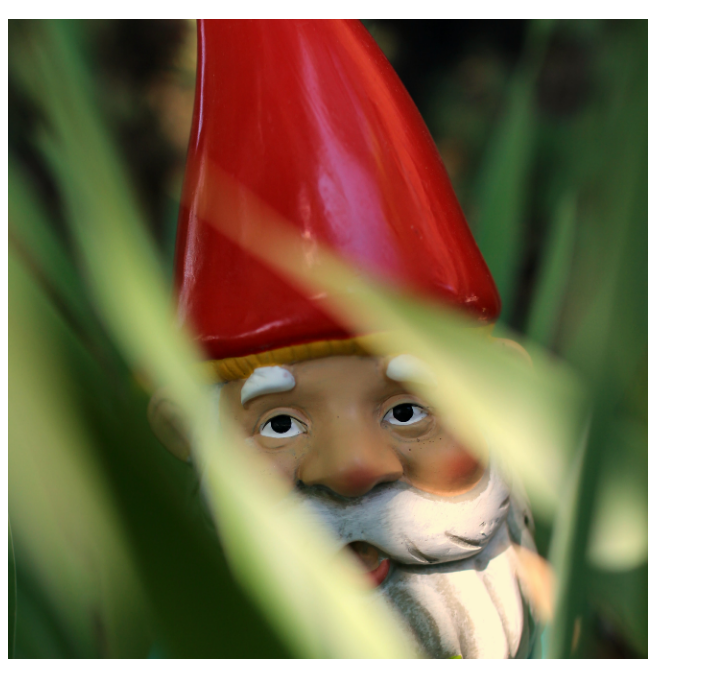
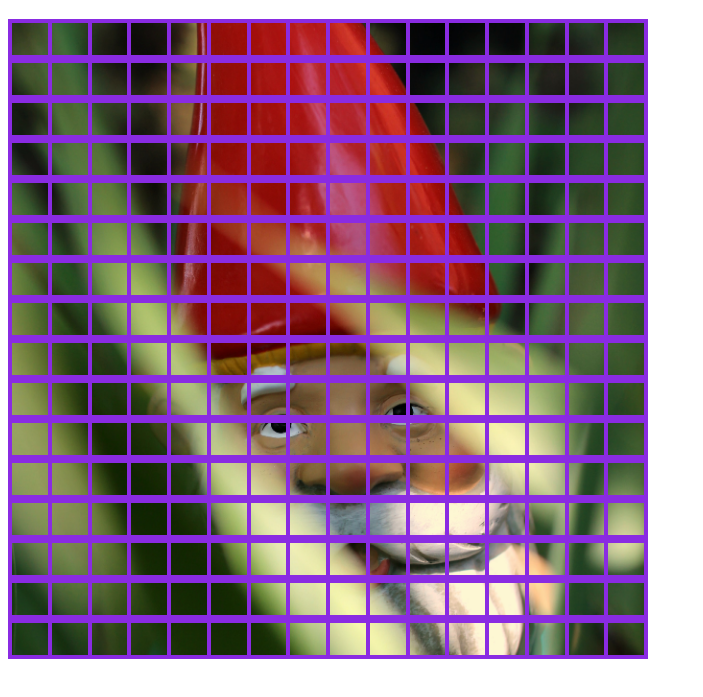
Before and after one commit to unsloth/odin-sketch, a plain HTML site: page index.html in a window 1280 px wide. Shown: the part 61-758 px from the top of the page, without its empty margins (0-703 px from the left). Drawn offline with Linux system fonts and the light colour scheme.

Commit message:
Add customizable 'pixel' density
Given an integer I, the javascript can now make an I x I board of divs
that evenly fills the drawing board.

```diff
--- a/script.js
+++ b/script.js
@@ -0,0 +1,21 @@
+const drawingBoard = document.querySelector('.drawing-board');
+// console.log(drawingBoard.offsetWidth);
+
+function create(dimension) {
+    for (let i = 0; i < dimension; i++) {
+        const column = document.createElement('div');
+        column.classList.add('square');
+        for (let i = 0; i < dimension; i++) {
+            const row = document.createElement('div');
+            row.classList.add('square');
+            column.appendChild(row);
+        }
+        drawingBoard.appendChild(column);
+    }
+}
+
+function run() {
+    create(16);
+}
+
+run();
--- a/style.css
+++ b/style.css
@@ -3,4 +3,12 @@
     height: 50vw;
     background: url("./img/gnome-grass.jpg");
     background-size: 50vw;
+    display: flex;
+    flex-direction: column;
 }
+
+.square {
+    display: flex;
+    border:2px solid blueviolet;
+    flex: auto;
+}
```
